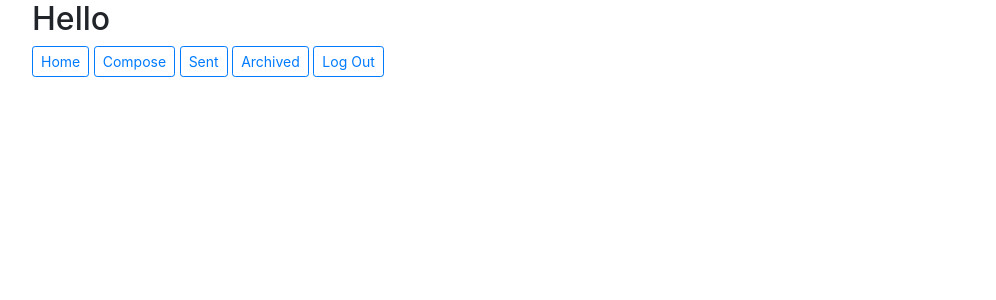
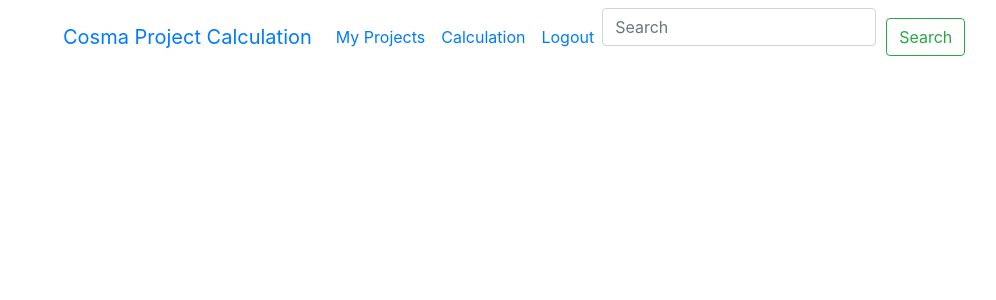
Before and after one commit to brianle66/webprogramming, a Django app: template projectfinal/projectcal/cuttingcal/templates/cuttingcal/index.html in a window 1280 px wide. Shown: the top 300 px of the page, without its empty margins (53-1049 px from the left). Run offline with Django 3.2, Linux system fonts and the light colour scheme; the template is opened without the code that fills it, so the values that code supplies are empty; some libraries are stand-ins or nearby versions.

Commit message:
edit schema, done nav bar

```diff
--- a/projectfinal/projectcal/cuttingcal/templates/cuttingcal/index.html
+++ b/projectfinal/projectcal/cuttingcal/templates/cuttingcal/index.html
@@ -1,13 +1,29 @@
-{% extends "cuttingcal/layout.html" %}
-{% load static %}
+{%extends 'cuttingcal/layout.html'%}
 
-{% block body %}
-    <h2>Hello</h2>
-
-    <button class="btn btn-sm btn-outline-primary" id="inbox">Home</button>
-    <button class="btn btn-sm btn-outline-primary" id="compose">Compose</button>
-    <button class="btn btn-sm btn-outline-primary" id="sent">Sent</button>
-    <button class="btn btn-sm btn-outline-primary" id="archived">Archived</button>
-    <a class="btn btn-sm btn-outline-primary" href="">Log Out</a>
-
-{% endblock %}
+{%block body%}
+<nav class="navbar navbar-expand-lg bg-body-tertiary">
+  <div class="container-fluid">
+    <a class="navbar-brand" href="{% url 'index' %}">Cosma Project Calculation</a>
+    <button class="navbar-toggler" type="button" data-bs-toggle="collapse" data-bs-target="#navbarSupportedContent" aria-controls="navbarSupportedContent" aria-expanded="false" aria-label="Toggle navigation">
+      <span class="navbar-toggler-icon"></span>
+    </button>
+    <div class="collapse navbar-collapse" id="navbarSupportedContent">
+      <ul class="navbar-nav me-auto mb-2 mb-lg-0">
+        <li class="nav-item">
+          <a class="nav-link active" aria-current="page" href="#">My Projects</a>
+        </li>
+        <li class="nav-item">
+          <a class="nav-link" href="#">Calculation</a>
+        </li>
+        <li class="nav-item">
+          <a class="nav-link" href="">Logout</a>
+        </li>
+      </ul>
+      <form class="d-flex" role="search">
+        <input class="form-control me-2" type="search" placeholder="Search" aria-label="Search">
+        <button class="btn btn-outline-success" type="submit">Search</button>
+      </form>
+    </div>
+  </div>
+</nav>
+{%endblock%}
--- a/projectfinal/projectcal/cuttingcal/templates/cuttingcal/layout.html
+++ b/projectfinal/projectcal/cuttingcal/templates/cuttingcal/layout.html
@@ -3,9 +3,9 @@
 <!DOCTYPE html>
 <html lang="en">
     <head>
-        <title>{% block title %}Mail{% endblock %}</title>
+        <title>{% block title %}Cutting Project Calculation{% endblock %}</title>
         <link rel="stylesheet" href="https://stackpath.bootstrapcdn.com/bootstrap/4.4.1/css/bootstrap.min.css" integrity="sha384-Vkoo8x4CGsO3+Hhxv8T/Q5PaXtkKtu6ug5TOeNV6gBiFeWPGFN9MuhOf23Q9Ifjh" crossorigin="anonymous">
-        <link rel="stylesheet" href="{% static 'cuttingcal/styles.css' %}">
+        <link rel="stylesheet" href="{% static 'mail/styles.css' %}">
         {% block script %}
         {% endblock %}
     </head>
--- a/projectfinal/projectcal/cuttingcal/templates/cuttingcal/login.html
+++ b/projectfinal/projectcal/cuttingcal/templates/cuttingcal/login.html
@@ -11,7 +11,7 @@
     <form action="{% url 'login' %}" method="post">
         {% csrf_token %}
         <div class="form-group">
-            <input autofocus class="form-control" type="email" name="email" placeholder="Email">
+            <input autofocus class="form-control" type="username" name="username" placeholder="username">
         </div>
         <div class="form-group">
             <input class="form-control" type="password" name="password" placeholder="Password">
--- a/projectfinal/projectcal/cuttingcal/urls.py
+++ b/projectfinal/projectcal/cuttingcal/urls.py
@@ -5,5 +5,6 @@ from . import views
 urlpatterns = [
     path('', views.index, name='index'),
     path('register/', views.register, name='register'),
-    path('login/', views.login, name='login')
+    path('login/', views.login_view, name='login'),
+    path('logout/', views.logout_view, name='logout')
 ]
```
Also changed, not shown: projectfinal/projectcal/cuttingcal/models.py (+55 -11 lines), projectfinal/projectcal/cuttingcal/views.py (+31 -3 lines), projectfinal/projectcal/cuttingcal/migrations/0002_customer_fabric_style_factory_project_order_and_more.py (added), projectfinal/projectcal/cuttingcal/migrations/0003_rename_fabric_name_stylefabric_fabric_and_more.py (added), projectfinal/projectcal/db.sqlite3.
